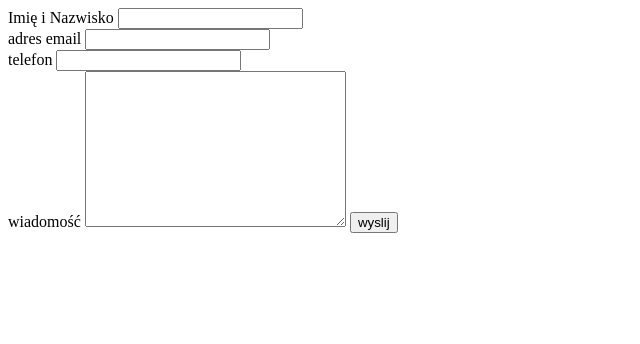
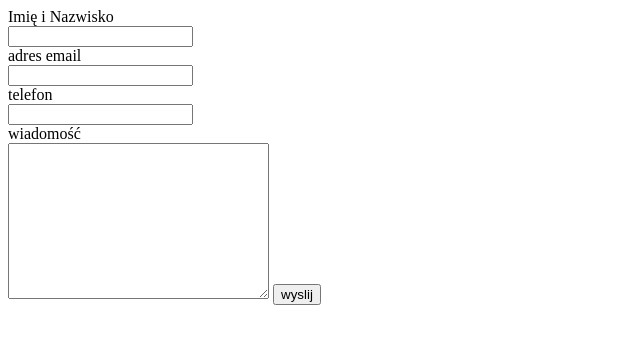
Before and after one commit to vayha/vayha.github.io, a plain HTML site: page index.html in a window 1280 px wide. Shown: the whole page, without its empty margins (0-640 px from the left). Drawn offline with Linux system fonts and the light colour scheme.

Commit message:
wiadomosc

```diff
--- a/index.html
+++ b/index.html
@@ -8,20 +8,20 @@
 
 <body>
     <form action="https://formspree.io/matiice@interia.pl" method="POST">
-        <label for="name">Imię i Nazwisko</label>
+        <label for="name">Imię i Nazwisko</label> <br>
         <input type="text" id="name" name="imię i nazwisko">
         <br>
 
-        <label for="email">adres email</label>
+        <label for="email">adres email</label> <br>
         <input type="email" id="email" name="email">
         <br>
 
-        <label for="tel">telefon</label>
+        <label for="tel">telefon</label> <br>
         <input type="text" id="tel" name="telefon">
         <br>
 
-        <label for="message">wiadomość</label>
-        <textarea id="message" cols="30" rows="10"> </textarea>
+        <label for="message">wiadomość</label> <br>
+        <textarea id="message" cols="30" rows="10" name="wiadomość"> </textarea>
         <input type="submit" value="wyslij">
     </form>
 </body>
```
